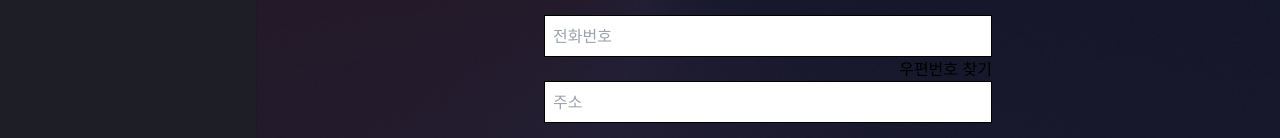
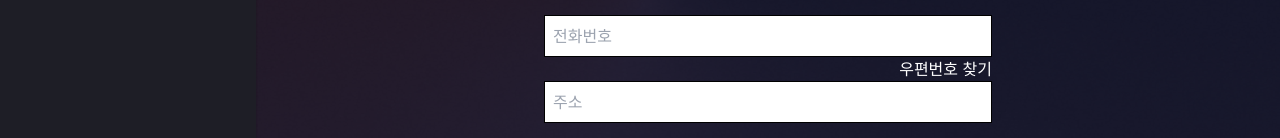
Before and after one commit to kimwoojin123/eod, a Next.js app: page /signup in a window 1280 px wide. Shown: the part 494-632 px from the top of the page. Built offline with nearby package versions, Linux system fonts and the light colour scheme.

Commit message:
주소모듈 색상변경

```diff
--- a/app/ui/addressSearch.tsx
+++ b/app/ui/addressSearch.tsx
@@ -40,7 +40,7 @@ const Addr = ({ onAddressSelect }: { onAddressSelect: (data: IAddr) => void }) =
 
   return (
     <div>
-      <button onClick={(e) => {e.preventDefault(); openDaumPostcode()}}>우편번호 찾기</button>
+      <button className='text-white' onClick={(e) => {e.preventDefault(); openDaumPostcode()}}>우편번호 찾기</button>
     </div>
   );
 };
```
